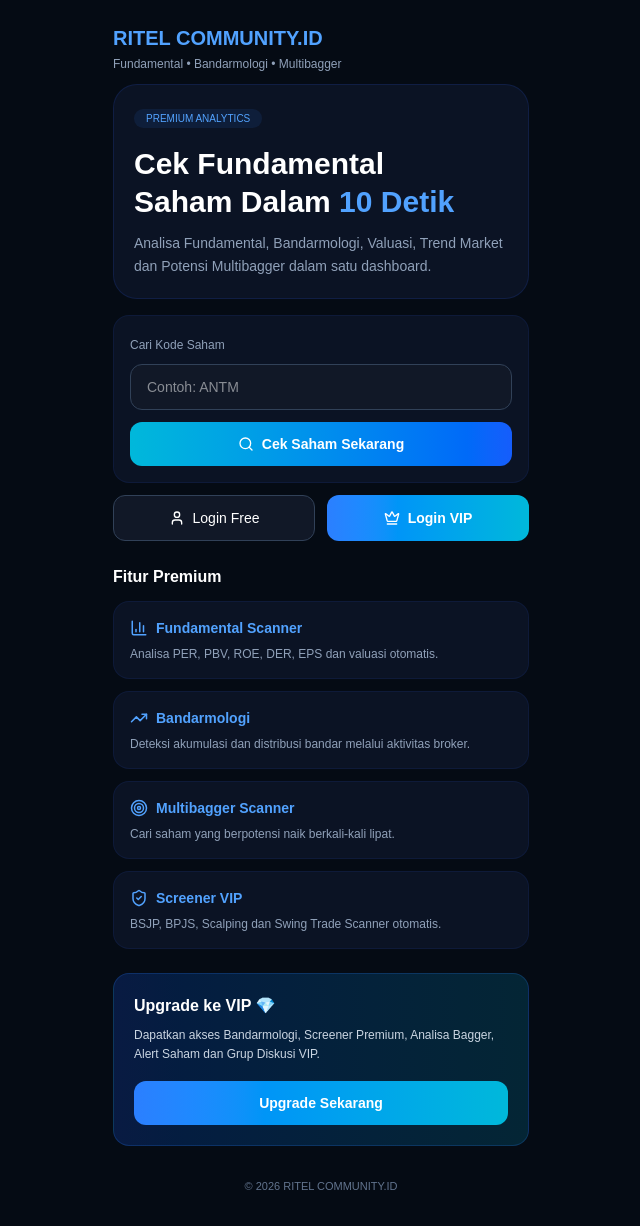
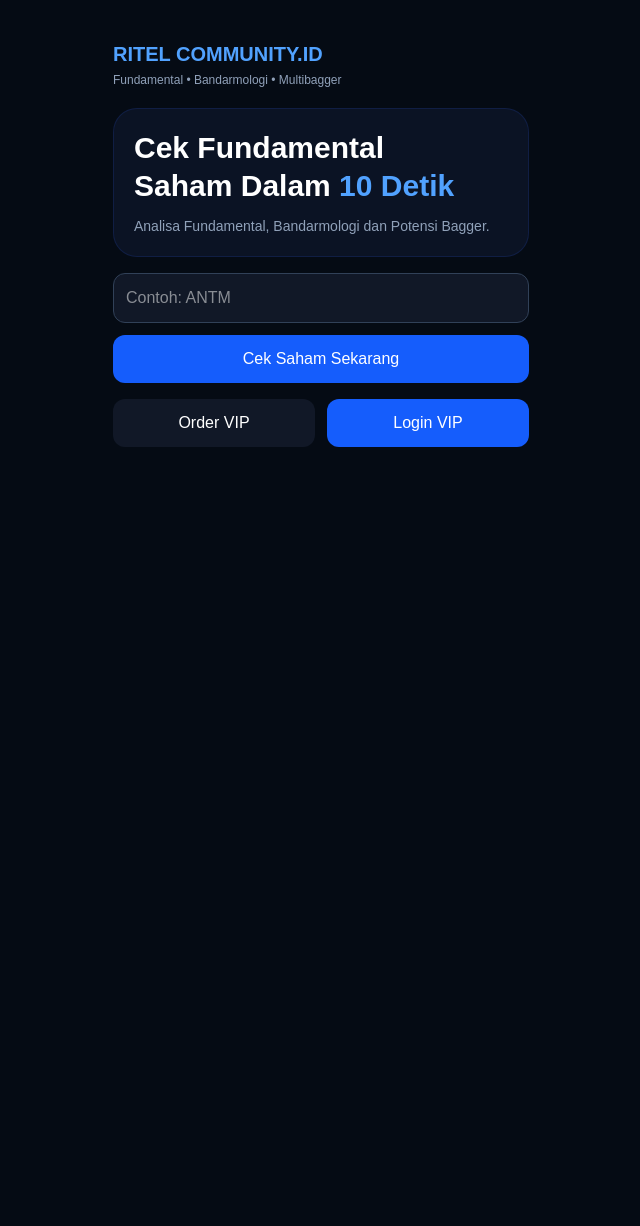
Before and after one commit to pediaboy/analisis, a Next.js app: page / in a window 1280 px wide. Shown: the whole page, without its empty margins (319-959 px from the left). After the commit the page ends 800 px from the top, so only its background shows below. Built offline with nearby package versions, Linux system fonts and the light colour scheme.

Commit message:
Refactor Home component layout and content

```diff
--- a/app/page.tsx
+++ b/app/page.tsx
@@ -1,22 +1,10 @@
-"use client";
-
-import {
-  Search,
-  Crown,
-  User,
-  TrendingUp,
-  BarChart3,
-  Target,
-  ShieldCheck,
-} from "lucide-react";
+import Link from "next/link";
 
 export default function Home() {
   return (
-    <main className="min-h-screen max-w-md mx-auto bg-[#050B14] text-white">
+    <main className="max-w-md mx-auto min-h-screen bg-[#050B14] p-4">
 
-      {/* HEADER */}
-      <div className="px-4 pt-6 pb-3">
-
+      <div className="pt-6">
         <h1 className="text-xl font-bold text-blue-400">
           RITEL COMMUNITY.ID
         </h1>
@@ -24,43 +12,11 @@
         <p className="text-xs text-slate-400 mt-1">
           Fundamental • Bandarmologi • Multibagger
         </p>
-
       </div>
 
-      {/* HERO */}
-      <div className="px-4">
+      <div className="mt-5 bg-[#0B1324] rounded-3xl p-5 border border-blue-900/30">
 
-        <div
-          className="
-          rounded-3xl
-          border
-          border-blue-900/30
-          bg-[#0B1324]
-          p-5
-        "
-        >
-
-          <span
-            className="
-            text-[10px]
-            px-3
-            py-1
-            rounded-full
-            bg-blue-500/10
-            text-blue-400
-          "
-          >
-            PREMIUM ANALYTICS
-          </span>
-
-          <h2
-            className="
-            text-3xl
-            font-bold
-            leading-tight
-            mt-4
-          "
-          >
+        <h2 className="text-3xl font-bold leading-tight">
           Cek Fundamental
           <br />
           Saham Dalam
@@ -69,288 +25,43 @@
           </span>
         </h2>
 
-          <p
-            className="
-            text-sm
-            text-slate-400
-            mt-3
-            leading-relaxed
-          "
-          >
+        <p className="text-sm text-slate-400 mt-3">
           Analisa Fundamental,
-            Bandarmologi, Valuasi,
-            Trend Market dan Potensi
-            Multibagger dalam satu dashboard.
+          Bandarmologi dan Potensi Bagger.
         </p>
 
       </div>
 
-      </div>
-
-      {/* SEARCH */}
-      <div className="px-4 mt-4">
-
-        <div
-          className="
-          bg-[#0B1324]
-          border
-          border-blue-900/20
-          rounded-2xl
-          p-4
-        "
-        >
-
-          <label className="text-xs text-slate-400">
-            Cari Kode Saham
-          </label>
+      <div className="mt-4">
 
         <input
           placeholder="Contoh: ANTM"
-            className="
-              w-full
-              mt-2
-              px-4
-              py-3
-              rounded-xl
-              bg-[#111827]
-              border
-              border-slate-700
-              text-sm
-              outline-none
-            "
+          className="w-full p-3 rounded-xl bg-[#111827] border border-slate-700"
         />
 
-          <button
-            className="
-            w-full
-            mt-3
-            py-3
-            rounded-xl
-            text-sm
-            font-semibold
-            bg-gradient-to-r
-            from-cyan-500
-            to-blue-600
-            flex
-            items-center
-            justify-center
-            gap-2
-          "
-          >
-            <Search size={16} />
+        <button className="w-full mt-3 p-3 rounded-xl bg-blue-600">
           Cek Saham Sekarang
         </button>
 
       </div>
 
-      </div>
+      <div className="grid grid-cols-2 gap-3 mt-4">
 
-      {/* LOGIN BUTTON */}
-      <div
-        className="
-        px-4
-        mt-3
-        grid
-        grid-cols-2
-        gap-3
-      "
+        <a
+          href="https://wa.me/6282218723401?text=Saya%20ingin%20join%20VIP%20RITEL%20COMMUNITY.ID"
+          target="_blank"
+          className="bg-[#111827] text-center p-3 rounded-xl"
         >
+          Order VIP
+        </a>
 
-        <button
-          className="
-          py-3
-          rounded-xl
-          text-sm
-          bg-[#111827]
-          border
-          border-slate-700
-          flex
-          justify-center
-          items-center
-          gap-2
-        "
+        <Link
+          href="/vip"
+          className="bg-blue-600 text-center p-3 rounded-xl"
         >
-          <User size={16} />
-          Login Free
-        </button>
+          Login VIP
+        </Link>
 
-        <button
-          className="
-          py-3
-          rounded-xl
-          text-sm
-          font-semibold
-          bg-gradient-to-r
-          from-blue-500
-          to-cyan-500
-          flex
-          justify-center
-          items-center
-          gap-2
-        "
-        >
-          <Crown size={16} />
-          Login VIP
-        </button>
-
-      </div>
-
-      {/* FITUR */}
-      <div className="px-4 mt-6">
-
-        <h3 className="font-semibold text-base mb-3">
-          Fitur Premium
-        </h3>
-
-        <div className="space-y-3">
-
-          <div
-            className="
-            bg-[#0B1324]
-            rounded-2xl
-            p-4
-            border
-            border-blue-900/20
-          "
-          >
-            <div className="flex items-center gap-2">
-              <BarChart3 size={18} className="text-blue-400" />
-              <h4 className="text-sm font-semibold text-blue-400">
-                Fundamental Scanner
-              </h4>
-            </div>
-
-            <p className="text-xs text-slate-400 mt-2">
-              Analisa PER, PBV, ROE,
-              DER, EPS dan valuasi otomatis.
-            </p>
-          </div>
-
-          <div
-            className="
-            bg-[#0B1324]
-            rounded-2xl
-            p-4
-            border
-            border-blue-900/20
-          "
-          >
-            <div className="flex items-center gap-2">
-              <TrendingUp size={18} className="text-blue-400" />
-              <h4 className="text-sm font-semibold text-blue-400">
-                Bandarmologi
-              </h4>
-            </div>
-
-            <p className="text-xs text-slate-400 mt-2">
-              Deteksi akumulasi dan distribusi bandar
-              melalui aktivitas broker.
-            </p>
-          </div>
-
-          <div
-            className="
-            bg-[#0B1324]
-            rounded-2xl
-            p-4
-            border
-            border-blue-900/20
-          "
-          >
-            <div className="flex items-center gap-2">
-              <Target size={18} className="text-blue-400" />
-              <h4 className="text-sm font-semibold text-blue-400">
-                Multibagger Scanner
-              </h4>
-            </div>
-
-            <p className="text-xs text-slate-400 mt-2">
-              Cari saham yang berpotensi
-              naik berkali-kali lipat.
-            </p>
-          </div>
-
-          <div
-            className="
-            bg-[#0B1324]
-            rounded-2xl
-            p-4
-            border
-            border-blue-900/20
-          "
-          >
-            <div className="flex items-center gap-2">
-              <ShieldCheck size={18} className="text-blue-400" />
-              <h4 className="text-sm font-semibold text-blue-400">
-                Screener VIP
-              </h4>
-            </div>
-
-            <p className="text-xs text-slate-400 mt-2">
-              BSJP, BPJS, Scalping dan
-              Swing Trade Scanner otomatis.
-            </p>
-          </div>
-
-        </div>
-
-      </div>
-
-      {/* MEMBER */}
-      <div className="px-4 mt-6">
-
-        <div
-          className="
-          bg-gradient-to-r
-          from-blue-600/20
-          to-cyan-600/20
-          border
-          border-blue-500/20
-          rounded-2xl
-          p-5
-        "
-        >
-
-          <h3 className="font-bold text-base">
-            Upgrade ke VIP 💎
-          </h3>
-
-          <p className="text-xs text-slate-300 mt-2 leading-relaxed">
-            Dapatkan akses Bandarmologi,
-            Screener Premium, Analisa Bagger,
-            Alert Saham dan Grup Diskusi VIP.
-          </p>
-
-          <button
-            className="
-            w-full
-            mt-4
-            py-3
-            rounded-xl
-            font-semibold
-            text-sm
-            bg-gradient-to-r
-            from-blue-500
-            to-cyan-500
-          "
-          >
-            Upgrade Sekarang
-          </button>
-
-        </div>
-
-      </div>
-
-      {/* FOOTER */}
-      <div
-        className="
-        text-center
-        text-slate-500
-        text-[11px]
-        py-8
-      "
-      >
-        © 2026 RITEL COMMUNITY.ID
       </div>
 
     </main>
```
Lines whose indentation alone changed are shown as unchanged.
